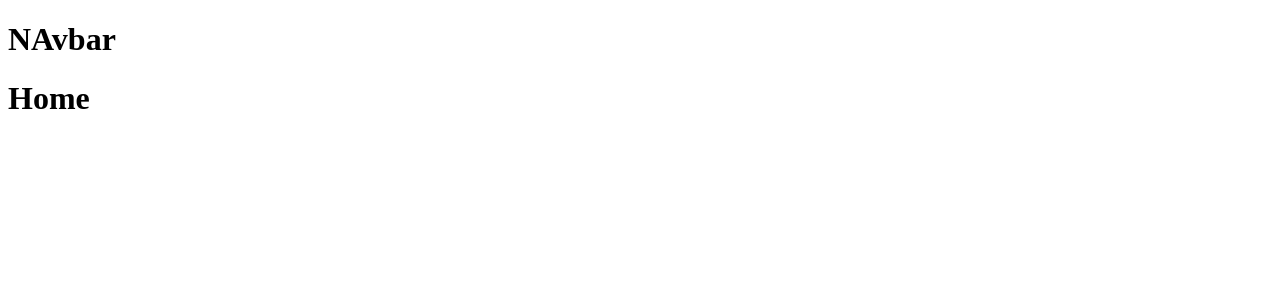
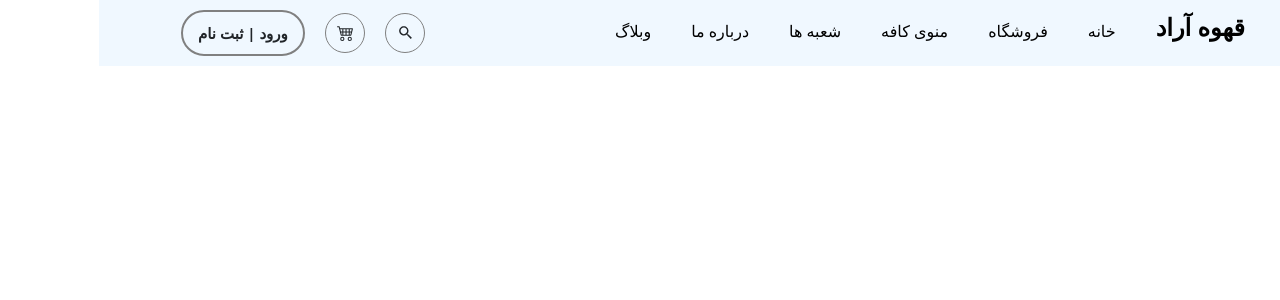
Before and after one commit to DimirvanCompany/Coffee, a React (Vite) app: page / in a window 1280 px wide. Shown: the top 300 px of the page. Built offline with nearby package versions, Linux system fonts and the light colour scheme.

Commit message:
add navbar to project

```diff
--- a/index.html
+++ b/index.html
@@ -1,5 +1,5 @@
 <!doctype html>
-<html lang="en">
+<html lang="fa" dir="rtl">
   <head>
     <meta charset="UTF-8" />
     <link rel="icon" type="image/svg+xml" href="/vite.svg" />
--- a/package.json
+++ b/package.json
@@ -10,8 +10,11 @@
     "preview": "vite preview"
   },
   "dependencies": {
+    "bootstrap": "^5.3.3",
     "react": "^18.3.1",
-    "react-dom": "^18.3.1"
+    "react-bootstrap": "^2.10.4",
+    "react-dom": "^18.3.1",
+    "react-icons": "^5.2.1"
   },
   "devDependencies": {
     "@types/react": "^18.3.3",
--- a/src/App.jsx
+++ b/src/App.jsx
@@ -1,5 +1,6 @@
 import './App.css'
 import HomePage from './pages/home/HomePage'
+import 'bootstrap/dist/css/bootstrap.rtl.min.css';
 function App() {
 
   return (
--- a/src/components/navbar/Navbar.css
+++ b/src/components/navbar/Navbar.css
@@ -0,0 +1,69 @@
+.bg-navbar{
+    background-color: aliceblue;
+}
+.nav{
+    padding: 13px 0 0;
+    /* height: 100%; */
+    /* background-color: red; */
+    display: flex;
+    justify-content: space-between;
+    align-items: center;
+}
+.nav ul{
+    list-style-type: none;
+
+}
+
+.nav ul li{
+    display: flex;
+    margin: 0 20px;
+    align-items: center;
+}
+.nav ul li a h4{
+    font-weight: bold;
+}
+.nav ul li a{
+    color: black;
+    text-decoration: none;
+}
+.nav ul li:hover {
+    color: gray;
+    border-bottom:  2px solid gray;
+}
+.nav_left{
+    display: flex;
+    align-items: center;
+    justify-content: end;
+    height: 100%;
+    gap: 20px;
+    /* background-color: blue; */
+}
+.nav_left .icon{
+    border: 1px solid gray;
+    padding: 10px;
+    width: 40px;
+    height: 40px;
+    border-radius: 50%;
+    text-align: center;
+    display: flex;
+}
+.nav_left .sign_in{
+    border: 2px solid gray;
+    padding: 10px 15px;
+    border-radius: 30px;
+    font-weight: bold;
+    font-size: 15px;
+
+}
+.nav_left .sign_in:hover,.nav_left .icon:hover{
+    background-color: gray;
+    color: white;
+    cursor: pointer;
+    transition: all .4s;
+}
+
+@media screen and (max-width: 576px) {
+   .nav_left{
+    display: none;
+   }
+}
--- a/src/components/navbar/Navbar.jsx
+++ b/src/components/navbar/Navbar.jsx
@@ -1,10 +1,71 @@
+import { Button, Col, Container, Offcanvas, Row } from 'react-bootstrap'
 import './Navbar.css'
+import { BsCart4 , BsBuilding} from "react-icons/bs";
+import { IoMdSearch } from "react-icons/io";
+import { useState } from 'react';
+import { CiMenuFries } from "react-icons/ci";
+import { FaHome } from "react-icons/fa";
+import { FiCoffee } from "react-icons/fi";
+import { RiContactsFill } from "react-icons/ri";
+import { GrArticle } from "react-icons/gr";
+function Navbar(){
+    const [show, setShow] = useState(false);
+    const handleClose = () => setShow(false);
+    const handleShow = () => setShow(true);
+    return(
+        <div className="bg-navbar">
+            <Container>
+                <Row>
+                    <Col sm='5' md='4' lg='8' className='d-flex align-items-center'>
 
-function Navbar(){
-    return(
-        <>
-            <h1>NAvbar</h1>
-        </>
+                        <nav className='nav'>
+                            <Button className='d-xl-none d-lg-block' variant="" onClick={handleShow}>
+                                <CiMenuFries size='20px'/>
+                            </Button>
+                            <h4 className='d-xl-none d-lg-block mx-4 fw-bold mt-2'>قهوه آراد</h4>
+                            <ul className='d-flex d-none d-xl-flex'>
+                                <li><a href="#" ><h4>قهوه آراد</h4></a></li>
+                                <li><a href="#" >خانه</a></li>
+                                <li><a href="#" >فروشگاه</a></li>
+                                <li><a href="#" >منوی کافه</a></li>
+                                <li><a href="#" >شعبه ها</a></li>
+                                <li><a href="#" >درباره ما</a></li>
+                                <li><a href="#" >وبلاگ</a></li>
+
+                            </ul>
+                        </nav>
+                    </Col>
+                    <Col sm='6' md='8' lg='4'>
+                        <p className='nav_left'>
+                            <span className='icon'><IoMdSearch size='17px'/></span>
+                            <span className='icon'><BsCart4 size='17px'/></span>
+                            <span className='sign_in'>ورود | ثبت نام</span>
+                        </p>
+                    </Col>
+                </Row>
+            </Container>
+
+
+
+            <Offcanvas show={show} onHide={handleClose}>
+                <Offcanvas.Header closeButton>
+                    <Offcanvas.Title className='fw-bold'>قهوه آراد</Offcanvas.Title>
+                </Offcanvas.Header>
+                <Offcanvas.Body>
+                <nav className='nav'>
+                    <ul className=''>
+                        <li className='m-0 mt-2'><FaHome size='20px' className='me-1'/><a href="#" >خانه</a></li>
+                        <li className='m-0 mt-2'><BsCart4 size='20px' className='me-1'/><a href="#" >فروشگاه</a></li>
+                        <li className='m-0 mt-2'><FiCoffee size='20px' className='me-1'/><a href="#" >منوی کافه</a></li>
+                        <li className='m-0 mt-2'><BsBuilding size='20px' className='me-1'/><a href="#" >شعبه ها</a></li>
+                        <li className='m-0 mt-2'><RiContactsFill size='20px' className='me-1'/><a href="#" >درباره ما</a></li>
+                        <li className='m-0 mt-2'><GrArticle size='20px' className='me-1'/><a href="#" >وبلاگ</a></li>
+
+                    </ul>
+                        </nav>
+                </Offcanvas.Body>
+            </Offcanvas>
+        </div>
     )
 }
 export default Navbar
--- a/src/index.css
+++ b/src/index.css
@@ -0,0 +1,5 @@
+*{
+    margin: 0;
+    padding: 0;
+    box-sizing: border-box;
+}
--- a/src/main.jsx
+++ b/src/main.jsx
@@ -1,10 +1,10 @@
-import React from 'react'
 import ReactDOM from 'react-dom/client'
 import App from './App.jsx'
 import './index.css'
+import { ThemeProvider } from 'react-bootstrap'
 
 ReactDOM.createRoot(document.getElementById('root')).render(
-  <React.StrictMode>
+  <ThemeProvider dir='rtl'>
     <App />
-  </React.StrictMode>,
+  </ThemeProvider>,
 )
--- a/src/pages/home/HomePage.jsx
+++ b/src/pages/home/HomePage.jsx
@@ -1,11 +1,11 @@
+
 import Navbar from '../../components/navbar/Navbar'
 import './HomePage.css'
 
 function HomePage(){
     return(
         <>
-            <Navbar />
-            <h1>Home</h1>
+            <Navbar/>
         </>
     )
 }
```
Also changed, not shown: src/assets/fonts/Iranian Sans.ttf (added), 1 other file (tests, documents, lock files or other folders).
